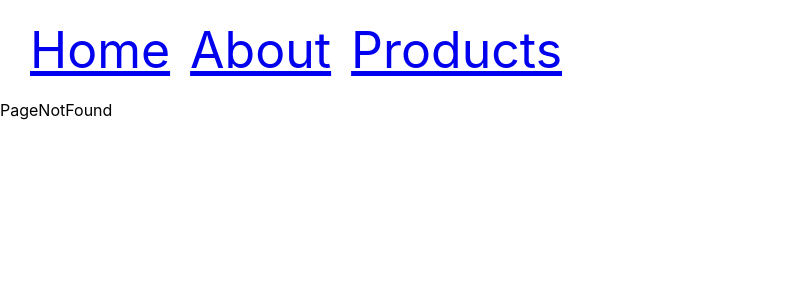
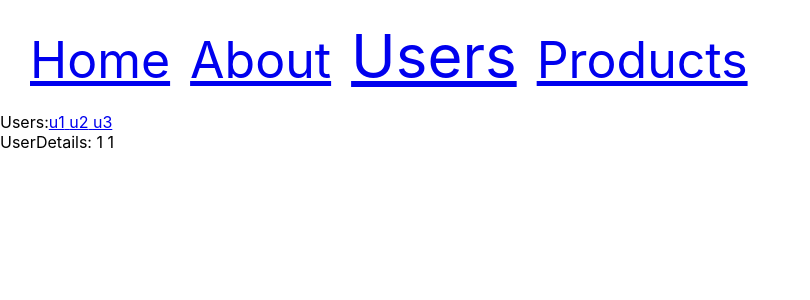
Before and after one commit to reactjs-example/react-router-demo, a React (Create React App) app: page /users/1 in a window 1280 px wide. Shown: the top 300 px of the page, without its empty margins (0-810 px from the left). Built offline with nearby package versions, Linux system fonts and the light colour scheme.

Commit message:
react dynamic routes :id with <OutLet/>

```diff
--- a/src/App.js
+++ b/src/App.js
@@ -9,6 +9,8 @@ import { PageNotFound } from "./components/PageNotFound";
 import { Products } from "./components/Products";
 import { Featured } from "./components/Featured";
 import { NewArrival } from "./components/NewArrival";
+import { Users } from "./components/Users";
+import { UserDetails } from "./components/UserDetails";
 function App() {
   return (
     <>
@@ -17,7 +19,11 @@ function App() {
         <Route path="/" element={<Home />}></Route>
         <Route path="/about" element={<About />}></Route>
         <Route path="/order-summary" element={<OrderSummary />}></Route>
+        <Route path="users" element={<Users/>}>
+          <Route path=":id" element={<UserDetails/>}></Route>
+        </Route>
         <Route path="/products" element={<Products />}>
+          <Route index element={<Featured/>}></Route>
           <Route path="featured" element={<Featured />}></Route>
           <Route path="new" element={<NewArrival />}></Route>
         </Route>
--- a/src/components/Navbar.js
+++ b/src/components/Navbar.js
@@ -14,6 +14,7 @@ export const Navbar = () => {
 
         <NavLink style={navActiveStyleHandler} to={'/'}>Home</NavLink>
         <NavLink style={navActiveStyleHandler} to={'/about'}>About</NavLink>
+        <NavLink style={navActiveStyleHandler} to={'/users'}>Users</NavLink>
         <NavLink style={navActiveStyleHandler} to={'/products'}>Products</NavLink>
     </nav>
   )
--- /dev/null
+++ b/src/components/UserDetails.js
@@ -0,0 +1,12 @@
+import React from "react";
+import { useParams } from "react-router-dom";
+
+export const UserDetails = () => {
+  const params = useParams();
+  const { id } = useParams();
+  return (
+    <div>
+      UserDetails: {params.id} {id}
+    </div>
+  );
+};
--- /dev/null
+++ b/src/components/Users.js
@@ -0,0 +1,15 @@
+import React from "react";
+import { Link, Outlet } from "react-router-dom";
+
+export const Users = () => {
+  const users = ["u1", "u2", "u3"];
+  return (
+    <div>
+      Users:
+      {users.map((e, i) => {
+        return <Link to={i.toString()}>{e} </Link>;
+      })}
+      <Outlet/>
+    </div>
+  );
+};
```
